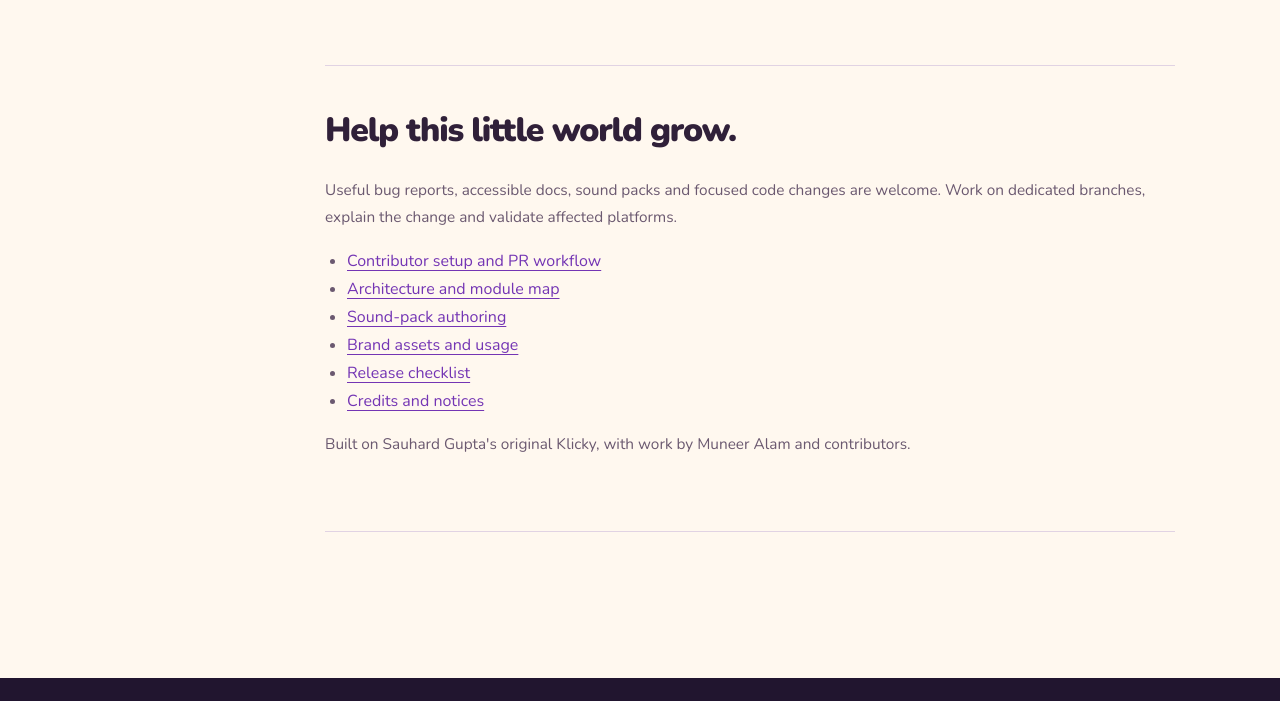
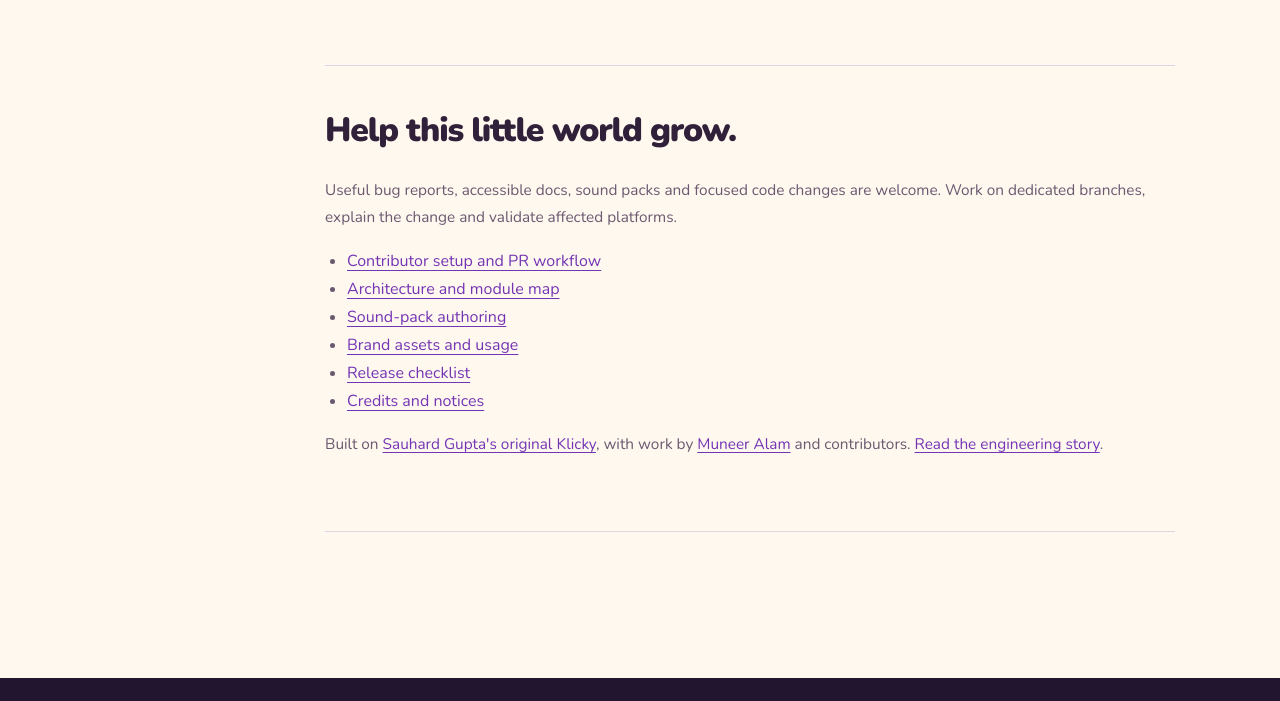
Before and after one commit to Muneer320/klicky, a plain HTML site: page packaging/apt/guide.html in a window 1280 px wide. Shown: the part 10962-11663 px from the top of the page. Drawn offline with Linux system fonts and the light colour scheme; files that its build step writes are made by us from their sources; files whose address does not match are found by name.

Commit message:
docs: connect the website and portfolio story (#78)

```diff
--- a/packaging/apt/guide.html
+++ b/packaging/apt/guide.html
@@ -916,8 +916,14 @@ systemctl --user start klicky.service</code></pre>
             </li>
           </ul>
           <p>
-            Built on Sauhard Gupta's original Klicky, with work by Muneer Alam
-            and contributors.
+            Built on
+            <a href="https://github.com/Sauhard74/klicky"
+              >Sauhard Gupta's original Klicky</a
+            >, with work by
+            <a href="https://muneer320.tech/">Muneer Alam</a> and contributors.
+            <a href="https://muneer320.tech/projects/klicky/"
+              >Read the engineering story</a
+            >.
           </p>
         </section>
       </div>
```
Also changed, not shown: packaging/apt/index.html (+8 -2 lines), README.md.
